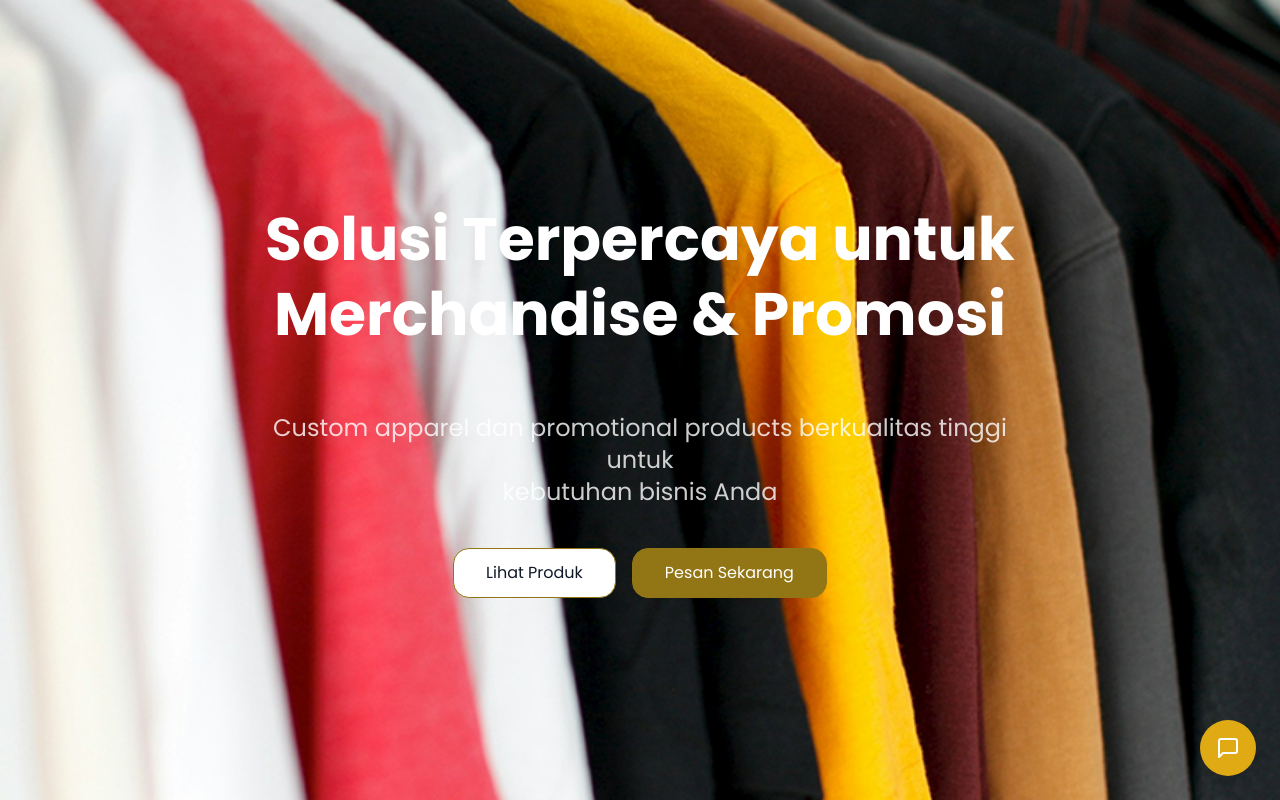
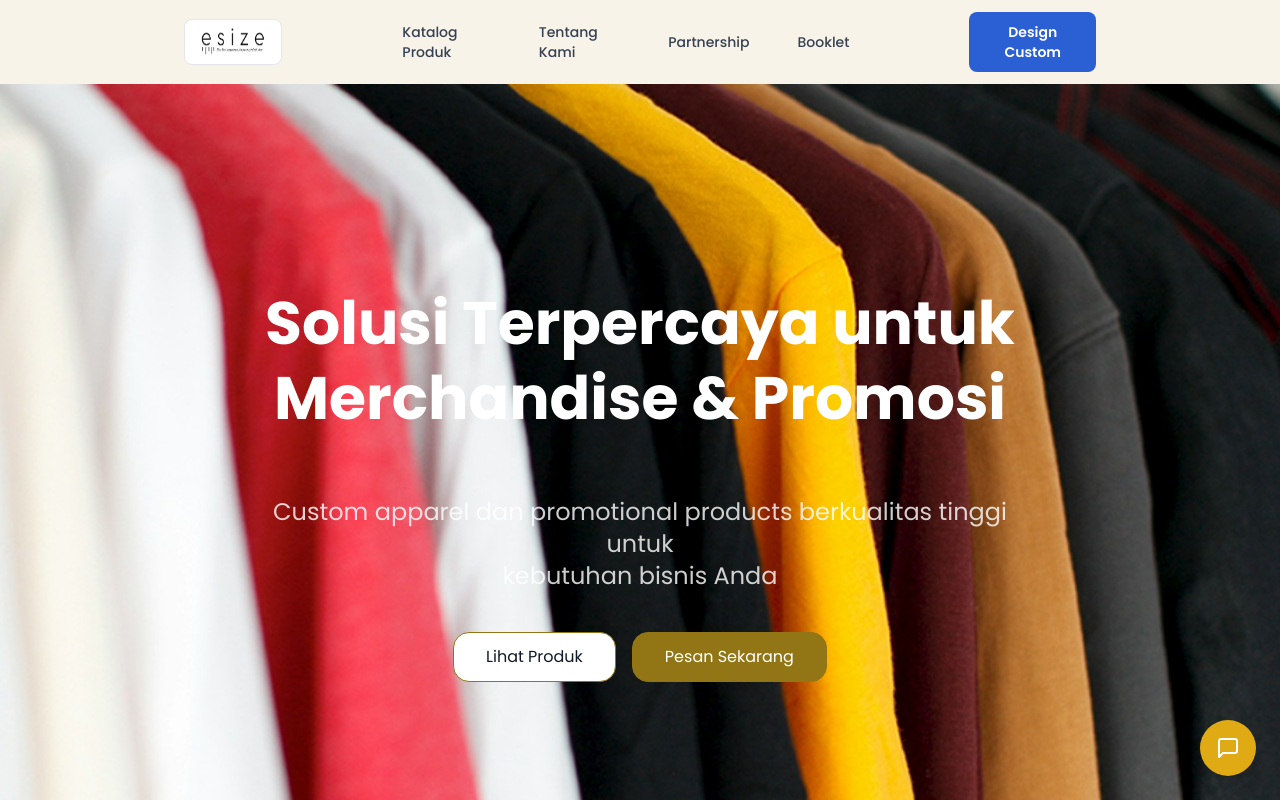
Before and after one commit to faisalganteng1265/ujicoba-esize, a Next.js app: page / in a window 1280 px wide. Shown: the top 800 px of the page. Built offline with nearby package versions, Linux system fonts and the light colour scheme.

Commit message:
feat: implement global Navbar component and integrate it across all pages

```diff
--- a/src/app/about/page.tsx
+++ b/src/app/about/page.tsx
@@ -1,10 +1,12 @@
 import Image from "next/image";
 import Footer from "../components/Footer";
+import Navbar from "../components/Navbar";
 import LocationSection from "../components/LocationSection";
 
 export default function AboutPage() {
   return (
     <main className="min-h-screen">
+      <Navbar />
       {/* Hero Section */}
       <section className="w-full">
         <Image
--- a/src/app/category/page.tsx
+++ b/src/app/category/page.tsx
@@ -2,6 +2,7 @@ import Image from "next/image";
 import FadeInUp from "../components/FadeInUp";
 import { pakaian, merch } from "../data/categories";
 import Footer from "../components/Footer";
+import Navbar from "../components/Navbar";
 
 
 const labelColors = ["#4a7fc1", "#d4795e", "#4a7fc1", "#d4795e"];
@@ -36,7 +37,7 @@ function CategoryGrid({ items }: { items: { name: string; bg: string }[] }) {
 export default function CategoryPage() {
   return (
     <main className="min-h-screen bg-white">
-
+      <Navbar />
       {/* Hero Header */}
       <div className="relative flex flex-col items-center justify-center text-center pt-20 pb-16 px-8"
         style={{ background: "radial-gradient(ellipse at 50% 40%, #f5d0c0 0%, #fceee8 35%, #ffffff 70%)" }}>
--- a/src/app/components/Chatbot.tsx
+++ b/src/app/components/Chatbot.tsx
@@ -11,8 +11,6 @@ type Message = {
 export default function Chatbot() {
   const pathname = usePathname();
   const [open, setOpen] = useState(false);
-
-  if (pathname.startsWith("/editor")) return null;
   const [messages, setMessages] = useState<Message[]>([
     {
       role: "assistant",
@@ -26,6 +24,8 @@ export default function Chatbot() {
   useEffect(() => {
     bottomRef.current?.scrollIntoView({ behavior: "smooth" });
   }, [messages, loading]);
+
+  if (pathname.startsWith("/editor")) return null;
 
   async function send() {
     const text = input.trim();
--- /dev/null
+++ b/src/app/components/Navbar.tsx
@@ -0,0 +1,38 @@
+import Image from "next/image";
+import Link from "next/link";
+
+export default function Navbar() {
+  return (
+    <nav className="w-full bg-[#F8F3E9] px-16 2xl:px-80 py-3 flex items-center justify-between">
+      {/* Logo */}
+      <Link href="/">
+        <div className="bg-white border border-gray-200 rounded-lg px-3 py-1.5 mx-30">
+          <Image src="/logoesize.png" alt="Esize" width={120} height={40} className="h-8 w-auto" />
+        </div>
+      </Link>
+
+      {/* Nav Links */}
+      <div className="flex items-center gap-12">
+        <Link href="/category" className="text-gray-700 text-sm font-medium hover:text-gray-900 transition-colors">
+          Katalog Produk
+        </Link>
+        <Link href="/about" className="text-gray-700 text-sm font-medium hover:text-gray-900 transition-colors">
+          Tentang Kami
+        </Link>
+        <Link href="/partnership" className="text-gray-700 text-sm font-medium hover:text-gray-900 transition-colors">
+          Partnership
+        </Link>
+        <Link href="/booklet" className="text-gray-700 text-sm font-medium hover:text-gray-900 transition-colors">
+          Booklet
+        </Link>
+      </div>
+
+      {/* CTA Button */}
+      <Link href="/editor">
+        <button className="bg-[#2b5fd4] hover:bg-[#1e4fc0] text-white font-semibold text-sm rounded-lg px-6 py-2.5 transition-colors mx-30">
+          Design Custom
+        </button>
+      </Link>
+    </nav>
+  );
+}
--- a/src/app/page.tsx
+++ b/src/app/page.tsx
@@ -5,10 +5,12 @@ import SpinIn from "./components/SpinIn";
 import FadeInUp from "./components/FadeInUp";
 import CategoryCarousel from "./components/CategoryCarousel";
 import Footer from "./components/Footer";
+import Navbar from "./components/Navbar";
 
 export default function Home() {
   return (
     <main className="min-h-screen">
+      <Navbar />
       {/* Hero Section */}
       <section className="relative min-h-screen flex items-center">
         {/* Background Image */}
--- a/src/app/partnership/page.tsx
+++ b/src/app/partnership/page.tsx
@@ -1,10 +1,12 @@
 import Image from "next/image";
 import Footer from "../components/Footer";
+import Navbar from "../components/Navbar";
 
 
 export default function PartnershipPage() {
   return (
     <main className="min-h-screen bg-[#e8e8e6]">
+      <Navbar />
       <section className="px-16 2xl:px-80 py-20">
 
         {/* Header */}
```
